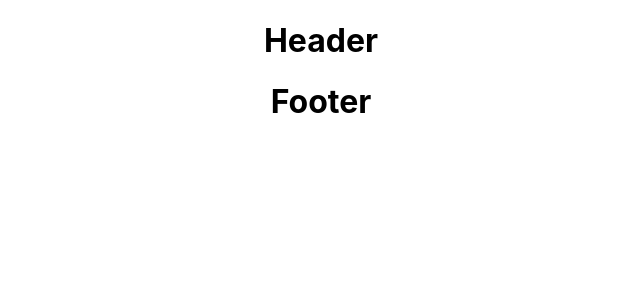
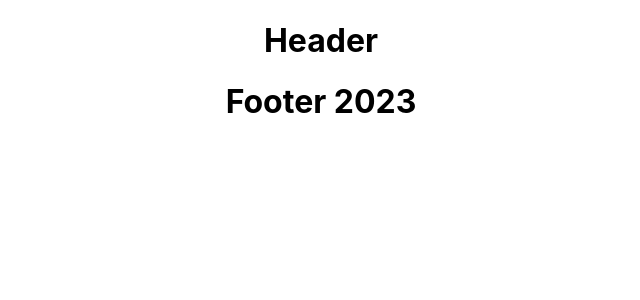
Before and after one commit to Faizal-aelf/githib-worlflow, a React (Create React App) app: page / in a window 1280 px wide. Shown: the top 300 px of the page, without its empty margins (319-959 px from the left). Built offline with nearby package versions, Linux system fonts and the light colour scheme.

Commit message:
fix/AELF-1004: Footer content appended with year 2023

```diff
--- a/src/components/footer/index.jsx
+++ b/src/components/footer/index.jsx
@@ -1,6 +1,6 @@
 const Footer = () => {
     return (
-        <h1>Footer</h1>
+        <h1>Footer 2023</h1>
     )
 };
 
```
